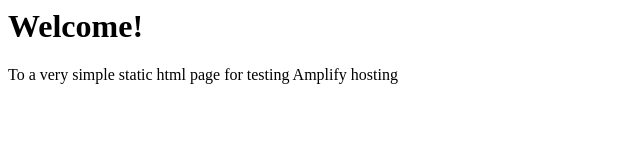
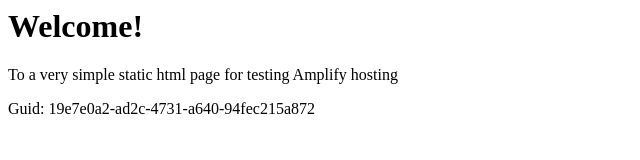
Before and after one commit to aws-aemilia-sin/Github-PR-Commit-Integration-Test-DoNotTouch-GitH-MJCD6L4M-v1-prod-ap-southeast-1, a website: page src/index.html in a window 1280 px wide. Shown: the whole page, without its empty margins (0-640 px from the left). Drawn offline with Linux system fonts and the light colour scheme.

Commit message:
commit from integ tests

```diff
--- a/src/index.html
+++ b/src/index.html
@@ -1,3 +1,5 @@
+
+
 <html lang="en">
 
 <head>
@@ -10,6 +12,6 @@
 <body>
     <h1>Welcome!</h1>
     <p>To a very simple static html page for testing Amplify hosting</p>
-</body>
+    <p>Guid: 19e7e0a2-ad2c-4731-a640-94fec215a872</p></body>
 
 </html>
```
